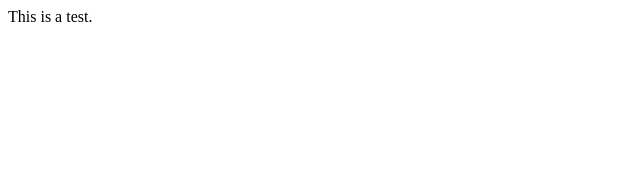
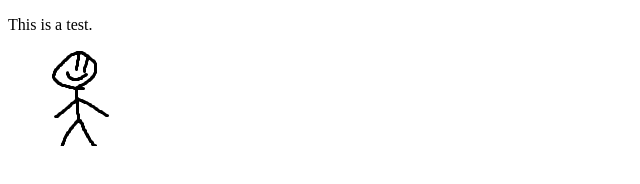
Before and after one commit to JasonTable/test, a plain HTML site: page index.html in a window 1280 px wide. Shown: the whole page, without its empty margins (0-640 px from the left). Drawn offline with Linux system fonts and the light colour scheme.

Commit message:
Update index.html

```diff
--- a/index.html
+++ b/index.html
@@ -6,6 +6,7 @@
     <title>Test</title>
 </head>
 <body>
-    This is a test.
+    <p>This is a test.</p>
+    <img src="ass.png">
 </body>
 </html>
```
